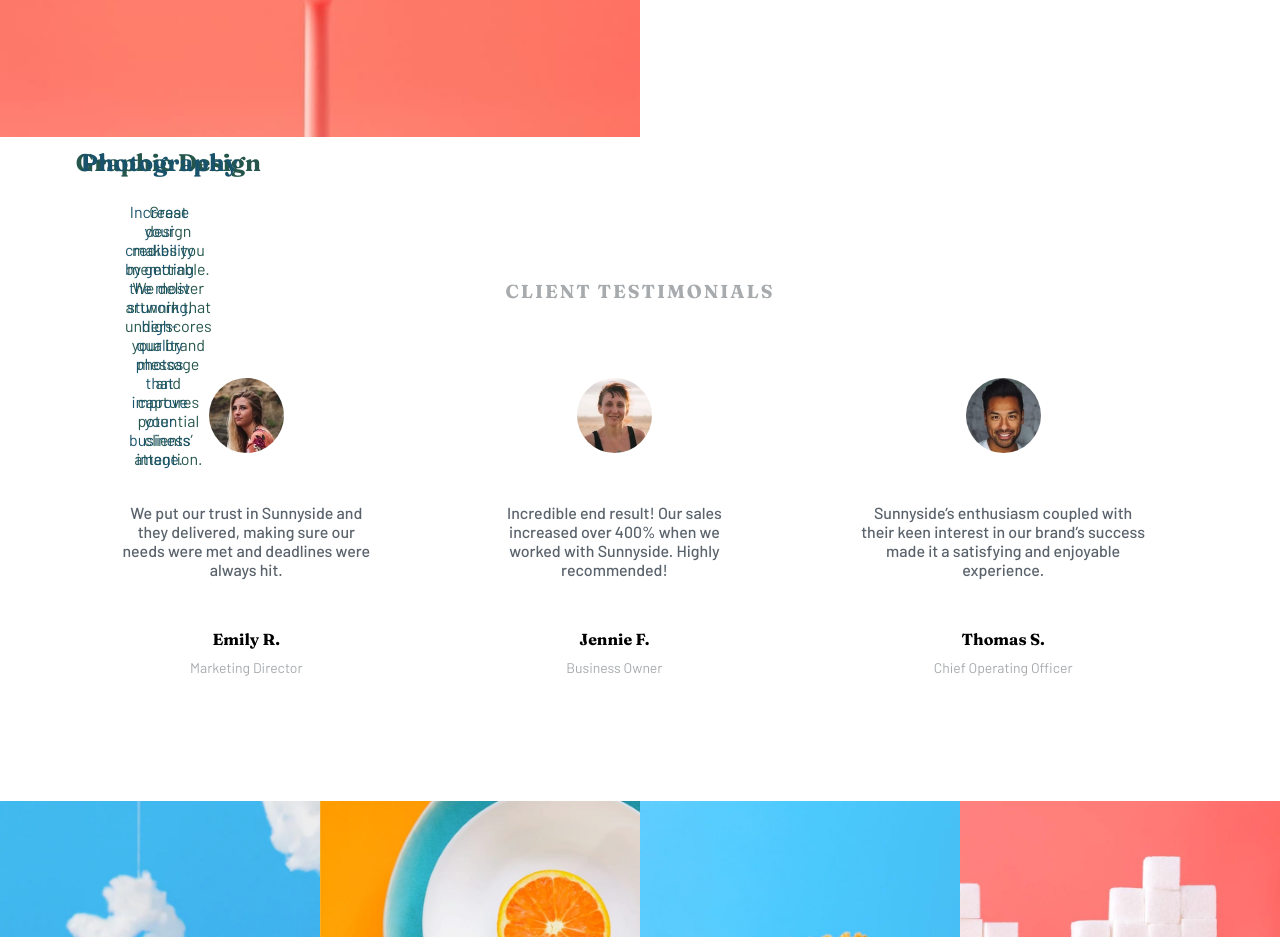
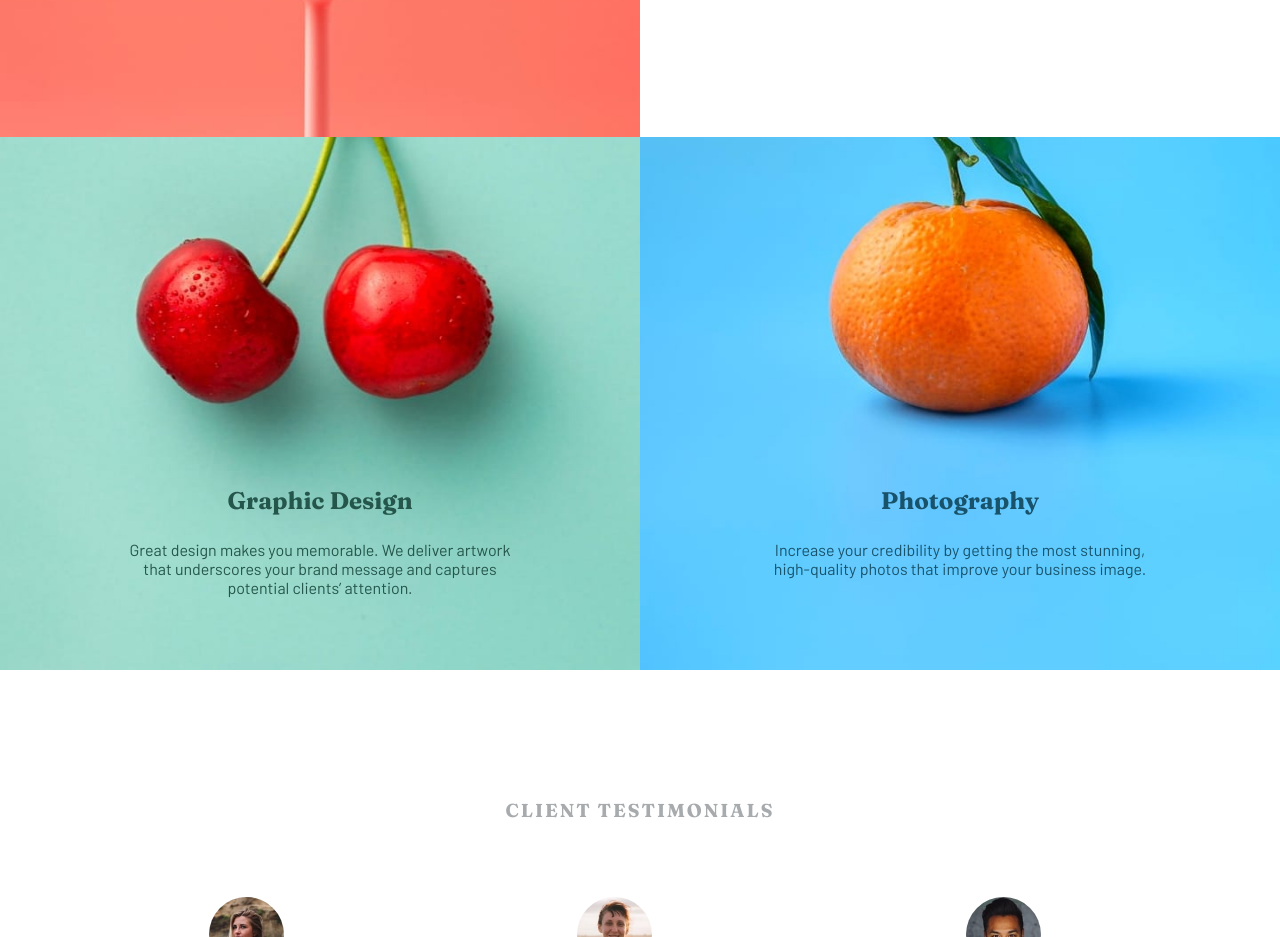
Before and after one commit to E-code804/Sunnyside-Agency-Landing-Page, a plain HTML site: page index.html in a window 1280 px wide. Shown: the part 1690-2627 px from the top of the page. Drawn offline with Linux system fonts and the light colour scheme; the site is published under a folder, as on GitHub Pages, so addresses that start at the root find nothing.

Commit message:
Update index.html

```diff
--- a/index.html
+++ b/index.html
@@ -92,7 +92,7 @@
     <div class="service-description">
       <div class="description" id="double-imgs">
         <div class="img-w-description">
-          <img src="/images/desktop/image-graphic-design.jpg" alt="">
+          <img src="./images/desktop/image-graphic-design.jpg" alt="">
 
           <div class="text" id="gd-text">
             <h1>Graphic Design</h1>
@@ -106,7 +106,7 @@
         </div>
 
         <div class="img-w-description" id="orange">
-          <img src="/images/desktop/image-photography.jpg" alt="">
+          <img src="./images/desktop/image-photography.jpg" alt="">
 
           <div class="text" id="photo-text">
             <h1>Photography</h1>
```
